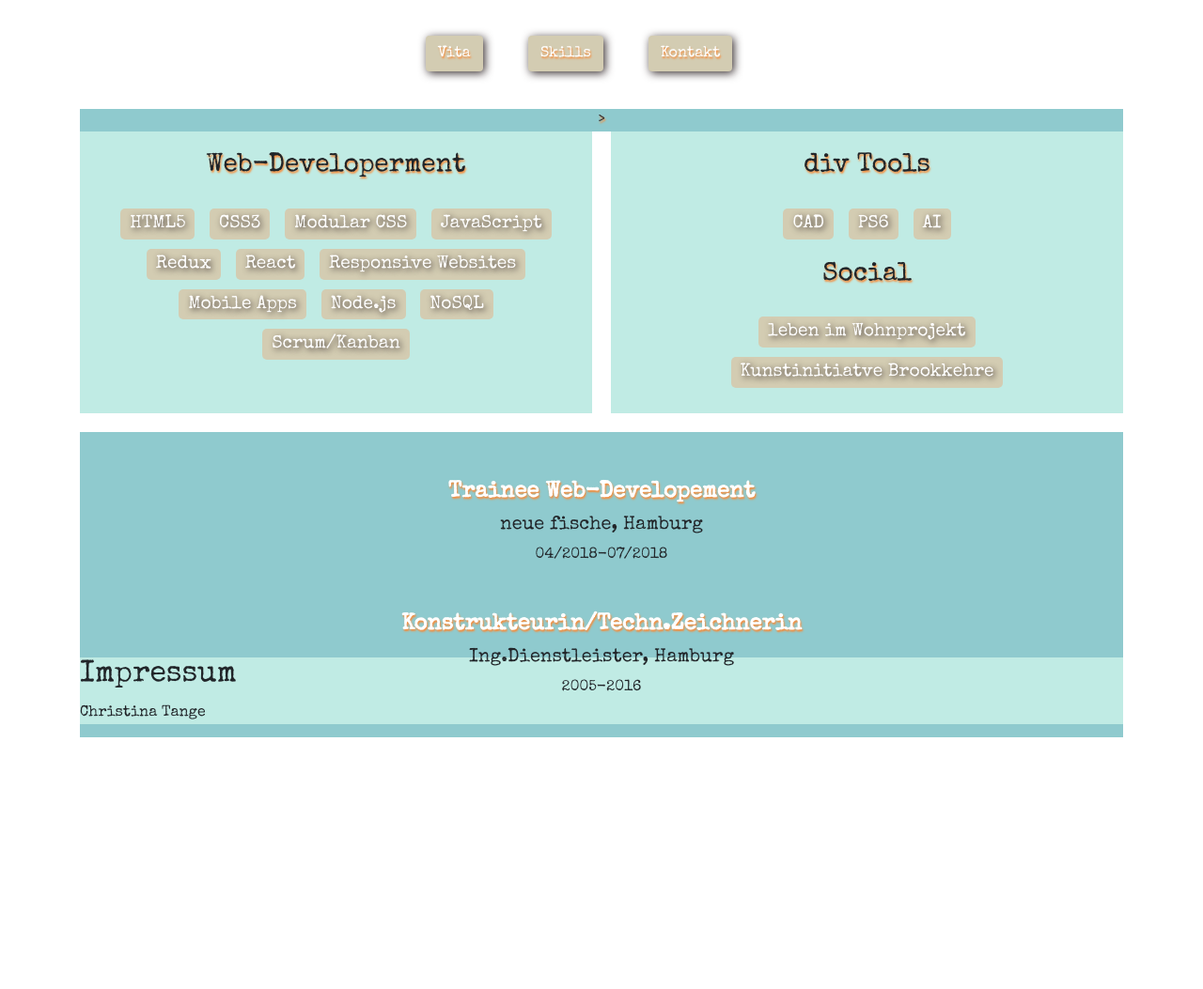
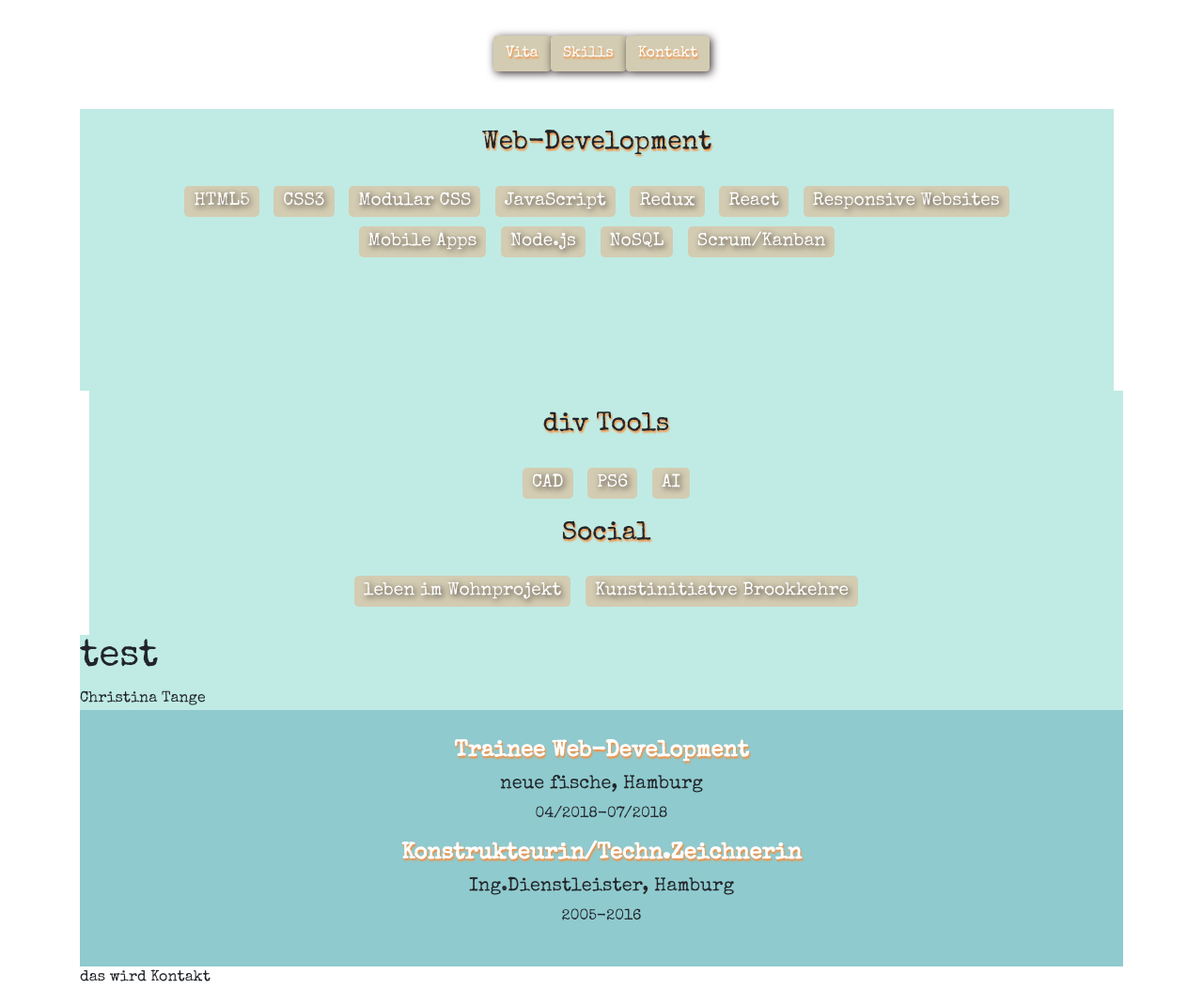
Before and after one commit to Mizzmyte/first-website, a website: page docs/index.html in a window 1280 px wide. Shown: the part 436-1489 px from the top of the page at 94% size. Before the commit the page ends 1223 px from the top, so only its background shows below. Drawn offline with nearby package versions, Linux system fonts and the light colour scheme.

Commit message:
Change Bootstrap to Css grid

```diff
--- a/docs/index.html
+++ b/docs/index.html
@@ -15,17 +15,15 @@
       <h1>Fresh Web-Development</h1>
       <h2>Christina Tange</h2>
         <nav class="main-nav">
-          <a class="mr-5 btn custom-button" href="#vita">Vita</a>
-          <a class="mr-5 btn custom-button" href="#skills">Skills</a>
-          <a class="mr-5 btn custom-button" href="#kontakt">Kontakt</a>
-        </nav>>
+          <a class="n1 btn custom-button" href="#vita">Vita</a>
+          <a class="n2 btn custom-button" href="#skills">Skills</a>
+          <a class="n3 btn custom-button" href="#kontakt">Kontakt</a>
+        </nav>
   </header>
 
   <main>
-    <section id="skills" class="skills row m-0">
-      <div class="col-6 p-0">
-        <div class="web">
-          <h3> Web-Developerment</h3>
+        <div id="skills" class="web">
+          <h3> Web-Development</h3>
           <ul class="skill_btn">
             <li>HTML5</li>
             <li>CSS3</li>
@@ -40,9 +38,7 @@
             <li>Scrum/Kanban</li>
           </ul>
         </div>
-      </div>
 
-      <div class="col-6 p-0">
         <div class="tool">
           <h3>div Tools</h3>
           <ul class="skill_btn">
@@ -57,32 +53,33 @@
             <li>Kunstinitiatve Brookkehre</li>
           </ul>
         </div>
-      </div>
-    </section>
 
-    <section id="vita" class="vita">
-      <div class="col">
+      <div id="vita" class="vita">
         <h4>
-          <strong>Trainee Web-Developement</strong>
+          <strong>Trainee Web-Development</strong>
         </h4>
         <h5>neue fische, Hamburg</h5>
         <p>04/2018-07/2018</p>
-      </div>
-      <div class="mt-5">
+
         <h4>
           <strong>Konstrukteurin/Techn.Zeichnerin</strong>
         </h4>
         <h5>Ing.Dienstleister, Hamburg</h5>
         <p>2005-2016</p>
       </div>
-    </section>
+
+
+    <div id="kontakt" class="kontakt">
+      <p>das wird Kontakt</p>
+    </div>
+
   </main>
 
   <footer>
-    <section>
-      <h2>Impressum</h2>
+    <div>
+      <h1>test</h1>
       <p>Christina Tange</p>
-    </section>
+    </div>
   </footer>
 </body>
 </html>
--- a/src/scss/styles.scss
+++ b/src/scss/styles.scss
@@ -1,18 +1,28 @@
 @import '../../node_modules/bootstrap/scss/bootstrap.scss';
 
-$orange: rgba(248, 141, 59, 1);
-$brown: rgba(55, 45, 46, 1);
-$sand: rgba(211, 204, 178, 1);
-$pool: rgba(143, 202, 206, 1);
-$sky: rgba(192, 235, 228, 1);
 
+.container {
+    height: 100%;
+    width: 100%;
+    display: grid;
+    grid-gap: 10px;
+    grid-template-columns: repeat(12, 1fr);
+    //repeat(auto-fit, minmax(100px, 1fr));
+    grid-template-rows: 200px 100px 300px 400px 100px auto;
+    grid-template-areas:
+        "h h h h h h h h h h h h"
+        ". . n1 . . n2 . . n3 . . ."
+        "w w w w w t t t t t t t"
+        "v v v v v v v v v v v v"
+        "k k k k k k k k k k k k"
+        "f f f f f f f f f f f f";
 
 body{
     font-family: 'Special Elite', cursive;
 }
 
 .main-header {
-    position: relative;
+    grid-area: h;
     background-color: $pool;
     text-align: center;
     padding: 100px 0 0 0;
@@ -30,12 +40,21 @@ body{
 }
 
 .main-nav {
-  display: flex;
-  justify-content: center;
-  align-items: center;
+  grid-area: n;
   padding: 40px;
   margin-top: auto;
-  background-color: white;
+}
+
+.n1{
+  grid-area: n1;
+}
+
+.n2{
+  grid-area: n2,
+}
+
+.n3{
+  grid-area: n3;
 }
 
 .custom-button{
@@ -44,18 +63,9 @@ body{
   box-shadow: 2px 2px 10px $brown;
 }
 
-main{
-    height: 70vh;
-}
-
-.main__section{
-    display: flex;
-    flex-direction: column;
-    align-items: center;
-    justify-content: center;
-    margin: 50px 0 50px 0;
-    padding: 0;
-}
+//main{
+//    height: 70vh;
+//}
 
 .skill_btn{
     display: block;
@@ -75,17 +85,11 @@ main{
     border-radius: 5px;
 }
 
-.skills{
-    display: flex;
-    justify-content: center;
-}
-
 .web{
+  grid-area: w;
     text-align: center;
     background-color:$sky;
     padding: 20px;
-    margin: 0px 10px 0 0;
-    height: 300px;
 }
 
 .web h3{
@@ -94,11 +98,10 @@ main{
 }
 
 .tool{
+    grid-area: t;
     text-align: center;
     background-color:$sky;
     padding: 20px;
-    margin: 0px 0 0 10px;
-    height: 300px;
 }
 
 .tool h3{
@@ -109,7 +112,6 @@ main{
 .social{
     text-align: center;
     text-shadow:1px 2px 10px $orange;
-    margin-top: -15px;
     border-radius: 5px;
 }
 
@@ -119,6 +121,7 @@ main{
 }
 
 .vita{
+    grid-area: v;
     text-align: center;
     padding: 50px 0 25px 0;
     margin-top: 20px;
@@ -131,6 +134,11 @@ main{
     color: white;
 }
 
+.kontakt{
+  grid-area: k;
+  background-color: $pool;
+}
+
 footer{
-    background-color: $sky;
-}
+  grid-area: f;
+    background-color: $sky;}
```
Also changed, not shown: src/index.html (+18 -21 lines).
